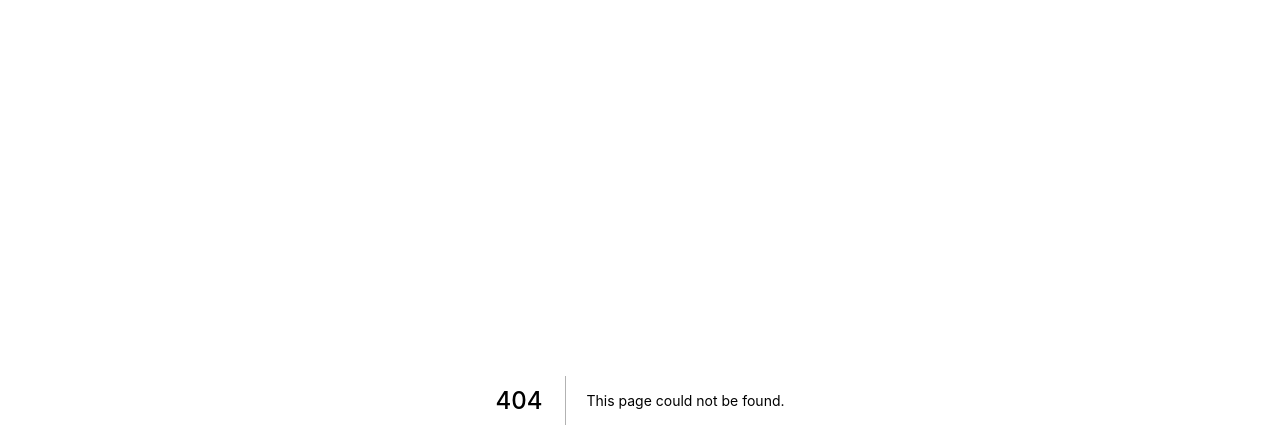
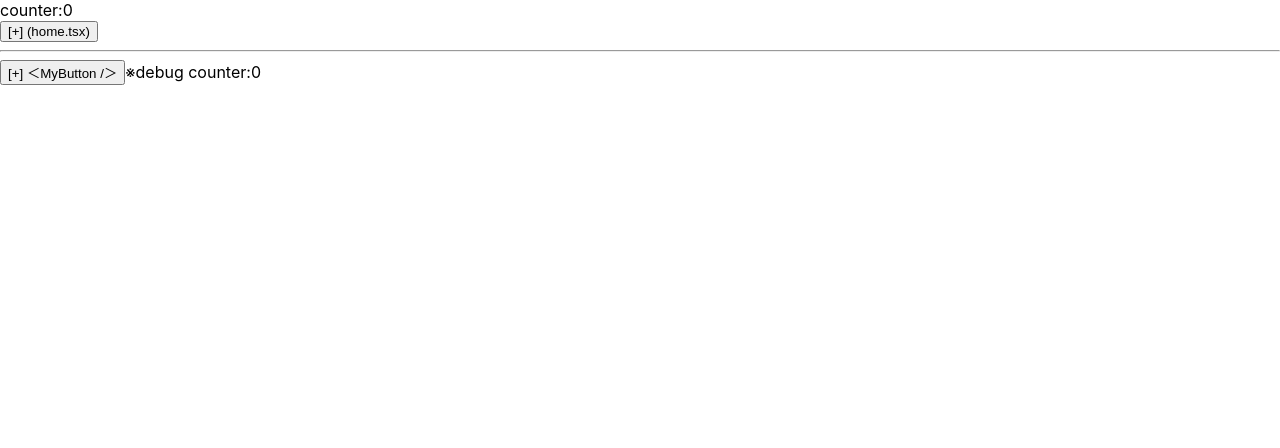
Before and after one commit to Brianllp/svg_for_nextjs, a Next.js app: page /count_app_with_redux in a window 1280 px wide. Before the commit this address had no page. Shown: the top 448 px of the page. Built offline with nearby package versions, Linux system fonts and the light colour scheme.

Commit message:
reduxを使用したカウントアプリを作成

```diff
--- /dev/null
+++ b/components/my_button.tsx
@@ -0,0 +1,21 @@
+import { useDispatch, useSelector } from "react-redux";
+import {CountState} from "../redux/my_button/count_reducer";
+import { countIncrement } from "../redux/my_button/actions";
+
+const MyButton = () =>{
+  const mycounter = useSelector<CountState, CountState["counter"]>((state)=>state.counter);
+  const dispatch = useDispatch();
+
+  const handleCountUpBtn = (value:number) => {
+    dispatch(countIncrement(value));
+  }
+
+  return(
+    <div>
+      <button onClick={()=>handleCountUpBtn(1)}> [+] ＜MyButton /＞  </button>
+      ※debug counter:{mycounter}
+    </div>
+  );
+}
+
+export default MyButton
--- a/package.json
+++ b/package.json
@@ -12,12 +12,15 @@
     "next": "10.0.2",
     "react": "17.0.1",
     "react-dom": "17.0.1",
-    "react-image-crop": "^8.6.6"
+    "react-image-crop": "^8.6.6",
+    "react-redux": "^7.2.2",
+    "redux": "^4.0.5"
   },
   "devDependencies": {
     "@svgr/webpack": "^5.5.0",
     "@types/node": "^14.14.9",
     "@types/react": "^17.0.0",
+    "@types/react-redux": "^7.1.11",
     "typescript": "^4.1.2"
   }
 }
--- a/pages/_app.tsx
+++ b/pages/_app.tsx
@@ -1,7 +1,33 @@
+import React from 'react';
+import Head from 'next/head';
+import { AppProps } from 'next/app';
+
 import '../styles/globals.css'
 
-function MyApp({ Component, pageProps }) {
-  return <Component {...pageProps} />
-}
+import {Provider} from 'react-redux';
+import {store} from '../store';
 
-export default MyApp
+export default function MyApp(props: AppProps) {
+  const { Component, pageProps } = props;
+
+  // React.useEffect(() => {
+  //   // Remove the server-side injected CSS.
+  //   const jssStyles = document.querySelector('#jss-server-side');
+  //   if (jssStyles) {
+  //     jssStyles.parentElement!.removeChild(jssStyles);
+  //   }
+  // }, []);
+
+  return (
+    <React.Fragment>
+      <Head>
+        <title>My page</title>
+        <meta name="viewport" content="minimum-scale=1, initial-scale=1, width=device-width" />
+      </Head>
+
+      <Provider store={store}>
+        <Component {...pageProps} />
+      </Provider>
+    </React.Fragment>
+  );
+ }
--- /dev/null
+++ b/pages/count_app_with_redux/index.tsx
@@ -0,0 +1,28 @@
+import { useDispatch, useSelector } from "react-redux";
+
+import {CountState} from "../../redux/my_button/count_reducer";
+import MyButton from "../../components/my_button";
+import { countIncrement } from "../../redux/my_button/actions";
+
+const CountApp = () =>{
+
+  const counter = useSelector<CountState, CountState["counter"]>((state) => state.counter);
+  const dispatch = useDispatch();
+
+  const handleCountUpBtn = (value:number) => {
+    dispatch(countIncrement(value));
+  }
+
+  return(
+    <div>
+      counter:{counter}
+      <div>
+        <button onClick={()=>handleCountUpBtn(1)}> [+] (home.tsx)  </button>
+        <hr/>
+        <MyButton />
+      </div>
+    </div>
+  );
+}
+
+export default CountApp
--- a/pages/index.tsx
+++ b/pages/index.tsx
@@ -28,6 +28,10 @@ export default function Home() {
       <Link href="/trimming">
         <a>画像トリミング</a>
       </Link>
+
+      <Link href="/count_app_with_redux">
+        <a>カウントアプリ with redux</a>
+      </Link>
     </div>
   )
 }
--- /dev/null
+++ b/redux/my_button/actions.ts
@@ -0,0 +1,14 @@
+export type Action = {
+  type:"count/increment",
+  payload:number
+};
+
+
+export const countIncrement = (value:number):Action => {
+  return(
+    {
+      type:"count/increment",
+      payload:value
+    }
+  );
+}
--- /dev/null
+++ b/redux/my_button/count_reducer.ts
@@ -0,0 +1,21 @@
+export interface CountState{
+  counter:number;
+};
+
+const initialState = {
+  counter:0
+}
+
+type Action = {
+  type:"count/increment",
+  payload:number
+};
+
+export const countReducer = (state:CountState=initialState, action:Action) => {
+  switch(action.type){
+    case "count/increment":
+      return { counter:state.counter + action.payload }
+    default:
+      return state;
+  }
+}
--- /dev/null
+++ b/store.ts
@@ -0,0 +1,4 @@
+import { countReducer } from './redux/my_button/count_reducer';
+import { createStore } from 'redux';
+
+export const store = createStore(countReducer);
```
Also changed, not shown: 1 other file (tests, documents, lock files or other folders).
